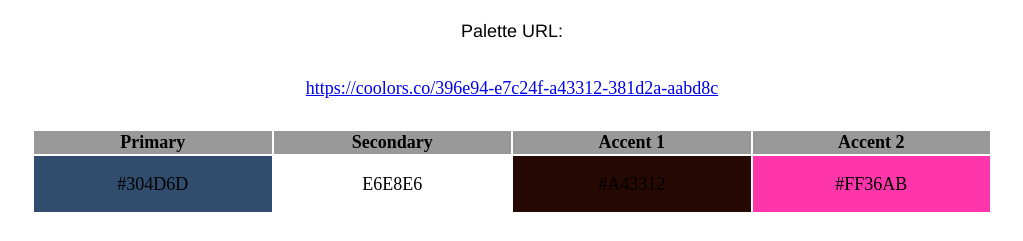
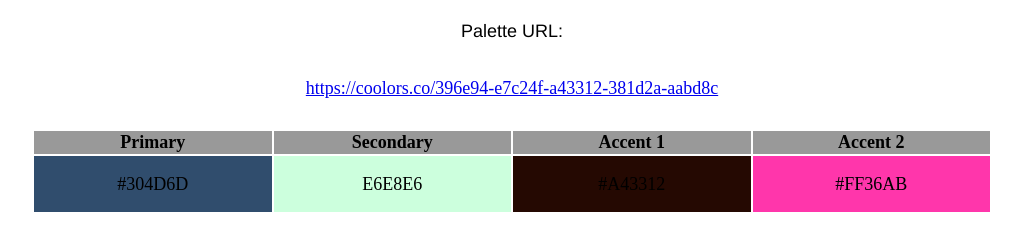
Before and after one commit to derekearl/WDD-130-Projects, a plain HTML site: page WWR/Site-plan-rafting.html in a window 1280 px wide. Shown: the part 1290-1531 px from the top of the page, without its empty margins (128-1151 px from the left). Drawn offline with nearby package versions, Linux system fonts and the light colour scheme; files whose address does not match are found by name; a web font is replaced by a local one.

Commit message:
plansite

```diff
--- a/WWR/styles/site-plan-rafting.css
+++ b/WWR/styles/site-plan-rafting.css
@@ -7,7 +7,7 @@ Fonts are separated by a | */
 :root {
   /* change the values below to your colors from your palette */
   --primary-color: #304D6D   ;
-  --secondary-color: white ;
+  --secondary-color: #CCFFDD ;
   --accent1-color: #250902;
   --accent2-color: #FF36AB;
 
```
Also changed, not shown: index.html (+1 -0 lines).
